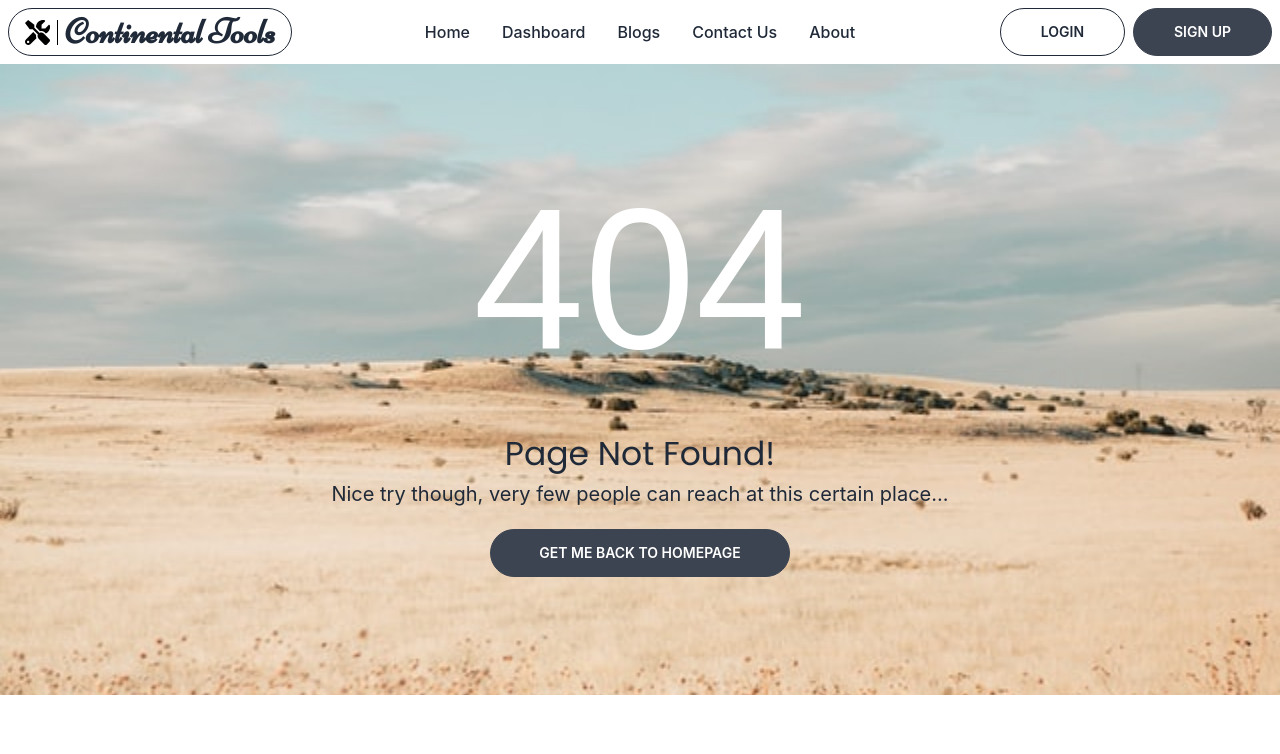
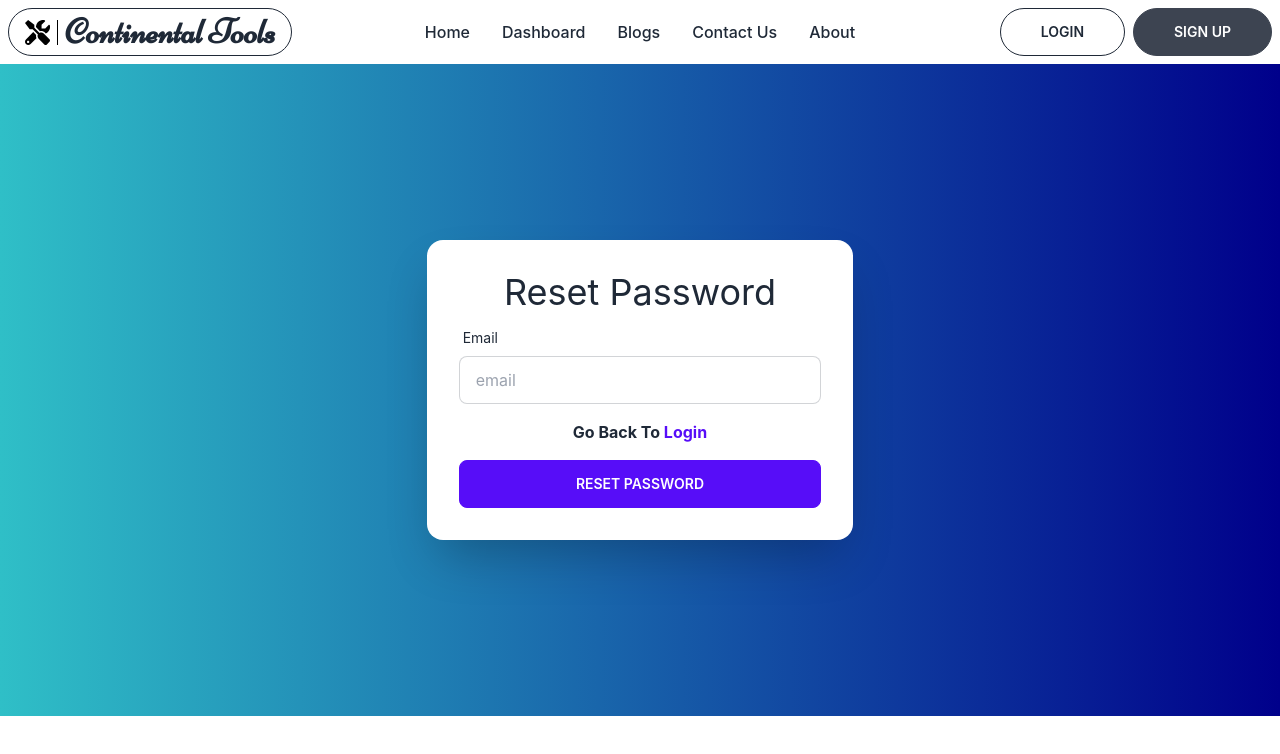
Before and after one commit to SajidJRahman/continental-tools-client-side, a React (Create React App) app: page /reset-password in a window 1280 px wide. Before the commit this address had no page. Shown: the top 754 px of the page. Built offline with nearby package versions, Linux system fonts and the light colour scheme; a web font is replaced by a local one.

Commit message:
added password reset page

```diff
--- a/src/App.js
+++ b/src/App.js
@@ -9,10 +9,13 @@ import About from './Pages/About/About';
 import Login from './Pages/Authentications/Login/Login';
 import SignUp from './Pages/Authentications/SignUp/SignUp';
 import NotFound from './Pages/NotFound/NotFound';
+import ResetPassword from './Pages/Authentications/ResetPassword/ResetPassword';
+import { ToastContainer } from 'react-toastify';
 
 const App = () => {
   return (
     <div>
+      <ToastContainer />
       <Navbar />
       <Routes>
         <Route path='/' element={<Home />} />
@@ -23,6 +26,7 @@ const App = () => {
         <Route path='/about' element={<About />}></Route>
         <Route path='/login' element={<Login />}></Route>
         <Route path='/sign-up' element={<SignUp />}></Route>
+        <Route path='/reset-password' element={<ResetPassword />} />
         <Route path='*' element={<NotFound />} />
       </Routes>
     </div>
--- a/src/Pages/Authentications/Login/Login.js
+++ b/src/Pages/Authentications/Login/Login.js
@@ -8,8 +8,9 @@ import auth from '../../../firebase.init';
 import {
     useSignInWithGoogle,
     useSignInWithGithub,
-    useSignInWithEmailAndPassword
+    useSignInWithEmailAndPassword,
 } from 'react-firebase-hooks/auth';
+import Spinner from '../../Shared/Spinner/Spinner';
 
 const Login = () => {
     const {
@@ -40,7 +41,7 @@ const Login = () => {
     ] = useSignInWithEmailAndPassword(auth);
 
     if (loadingGoogle || loadingGitHub || loading) {
-        console.log(loadingGoogle || loadingGitHub || loading);
+        return <Spinner />;
     }
 
     if (userGoogle || userGitHub || user) {
@@ -63,10 +64,10 @@ const Login = () => {
                     <p className='text-center font-bold my-5'>Social Login</p>
 
                     <div className='flex mx-auto'>
-                        <button onClick={() => signInWithGoogle()} className='btn-social py-3 px-12 lg:px-16 sm:px-12 mr-3 rounded-full flex items-center justify-center'>
+                        <button onClick={() => signInWithGoogle()} className='btn-social py-2 px-12 lg:px-16 sm:px-12 mr-3 rounded-full flex items-center justify-center'>
                             <img width='40px' src={Google} alt="" />
                         </button>
-                        <button onClick={() => signInWithGithub()} className='btn-social py-3 px-12 lg:px-16 sm:px-12 ml-3 rounded-full flex items-center justify-center'>
+                        <button onClick={() => signInWithGithub()} className='btn-social py-2 px-12 lg:px-16 sm:px-12 ml-3 rounded-full flex items-center justify-center'>
                             <img width='40px' src={GitHub} alt="" />
                         </button>
                     </div>
@@ -122,8 +123,10 @@ const Login = () => {
                                 <span className='label-text-alt text-red-500'>{errors.password.message}</span>}
                         </label>
 
-                        <label className="label mx-auto">
-                            <button className="label-text-alt link link-hover">Forgot password?</button>
+                        <label className="label mx-auto py-0">
+                            <Link to='/reset-password'>
+                                <button className="label-text-alt link link-hover">Forgot password?</button>
+                            </Link>
                         </label>
                     </div>
                     <p className='text-center font-bold'>Don't have an account? <Link to='/sign-up' className='text-primary'>Sign Up</Link></p>
--- /dev/null
+++ b/src/Pages/Authentications/ResetPassword/ResetPassword.js
@@ -0,0 +1,88 @@
+import React from 'react';
+import { useSendPasswordResetEmail } from 'react-firebase-hooks/auth';
+import { useForm } from 'react-hook-form';
+import { Link, useNavigate } from 'react-router-dom';
+import { toast } from 'react-toastify';
+import auth from '../../../firebase.init';
+import Spinner from '../../Shared/Spinner/Spinner';
+import './ResetPassword.css';
+
+const ResetPassword = () => {
+    const navigate = useNavigate();
+
+    const {
+        register,
+        handleSubmit,
+        reset,
+        formState: { errors }
+    } = useForm();
+
+    const [
+        sendPasswordResetEmail,
+        sendingReset,
+        errorReset
+    ] = useSendPasswordResetEmail(auth);
+
+    if (sendingReset) {
+        return <Spinner />
+    }
+
+    if (errorReset) {
+        alert(errorReset.message);
+    }
+
+    const onSubmit = async data => {
+        await sendPasswordResetEmail(data.email);
+        toast.success('Reset link sent!', {
+            position: "top-center",
+            autoClose: 3000,
+            hideProgressBar: false,
+            closeOnClick: true,
+            pauseOnHover: true,
+            draggable: true,
+            progress: undefined,
+        });
+        reset();
+        navigate('/login');
+    }
+
+    return (
+        <div className="hero py-44 bg-gradient-to-r from-[#2fbfc7] to-[#00008b]">
+            <div className="card w-80 lg:w-2/6 sm:w-3/5 shadow-2xl bg-base-100">
+                <div className="card-body">
+                    <h1 className='text-center text-3xl lg:text-4xl'>Reset Password</h1>
+
+                    <div className="form-control">
+                        <label className="label">
+                            <span className="label-text">Email</span>
+                        </label>
+                        <input type="email" {...register('email', {
+                            required: {
+                                value: true,
+                                message: 'Please, enter an email address!'
+                            },
+                            pattern: {
+                                value: /[a-z0-9]+@[a-z]+\.[a-z]{2,3}/,
+                                message: 'Please, provide a valid email address!'
+                            }
+                        })} placeholder="email" className="input input-bordered" />
+
+                        <label className='label pb-0'>
+                            {errors.email?.type === 'required' &&
+                                <span className='label-text-alt text-red-500'>{errors.email.message}</span>}
+                            {errors.email?.type === 'pattern' &&
+                                <span className='label-text-alt text-red-500'>{errors.email.message}</span>}
+                        </label>
+                    </div>
+
+                    <p className='text-center font-bold'>Go Back To <Link to='/login' className='text-primary'>Login</Link></p>
+                    <div className="form-control mt-2">
+                        <button onClick={handleSubmit(onSubmit)} className="btn btn-primary">Reset Password</button>
+                    </div>
+                </div>
+            </div>
+        </div>
+    );
+};
+
+export default ResetPassword;
--- a/src/Pages/Authentications/SignUp/SignUp.js
+++ b/src/Pages/Authentications/SignUp/SignUp.js
@@ -72,10 +72,10 @@ const SignUp = () => {
                     <p className='text-center font-bold my-5'>Social Sign Up</p>
 
                     <div className='flex mx-auto'>
-                        <button onClick={() => signInWithGoogle()} className='btn-social py-3 px-12 lg:px-16 sm:px-12 mr-3 rounded-full flex items-center justify-center'>
+                        <button onClick={() => signInWithGoogle()} className='btn-social py-2 px-12 lg:px-16 sm:px-12 mr-3 rounded-full flex items-center justify-center'>
                             <img width='40px' src={Google} alt="" />
                         </button>
-                        <button onClick={() => signInWithGithub()} className='btn-social py-3 px-12 lg:px-16 sm:px-12 ml-3 rounded-full flex items-center justify-center'>
+                        <button onClick={() => signInWithGithub()} className='btn-social py-2 px-12 lg:px-16 sm:px-12 ml-3 rounded-full flex items-center justify-center'>
                             <img width='40px' src={GitHub} alt="" />
                         </button>
                     </div>
--- a/src/Pages/Shared/Spinner/Spinner.js
+++ b/src/Pages/Shared/Spinner/Spinner.js
@@ -3,8 +3,11 @@ import './Spinner.css';
 
 const Spinner = () => {
     return (
-        <div>
-
+        <div class="text-center py-64">
+            <svg role="status" class="inline w-14 h-14 mr-2 text-gray-100 animate-spin dark:text-gray-300 fill-blue-600" viewBox="0 0 100 101" fill="none" xmlns="http://www.w3.org/2000/svg">
+                <path d="M100 50.5908C100 78.2051 77.6142 100.591 50 100.591C22.3858 100.591 0 78.2051 0 50.5908C0 22.9766 22.3858 0.59082 50 0.59082C77.6142 0.59082 100 22.9766 100 50.5908ZM9.08144 50.5908C9.08144 73.1895 27.4013 91.5094 50 91.5094C72.5987 91.5094 90.9186 73.1895 90.9186 50.5908C90.9186 27.9921 72.5987 9.67226 50 9.67226C27.4013 9.67226 9.08144 27.9921 9.08144 50.5908Z" fill="currentColor" />
+                <path d="M93.9676 39.0409C96.393 38.4038 97.8624 35.9116 97.0079 33.5539C95.2932 28.8227 92.871 24.3692 89.8167 20.348C85.8452 15.1192 80.8826 10.7238 75.2124 7.41289C69.5422 4.10194 63.2754 1.94025 56.7698 1.05124C51.7666 0.367541 46.6976 0.446843 41.7345 1.27873C39.2613 1.69328 37.813 4.19778 38.4501 6.62326C39.0873 9.04874 41.5694 10.4717 44.0505 10.1071C47.8511 9.54855 51.7191 9.52689 55.5402 10.0491C60.8642 10.7766 65.9928 12.5457 70.6331 15.2552C75.2735 17.9648 79.3347 21.5619 82.5849 25.841C84.9175 28.9121 86.7997 32.2913 88.1811 35.8758C89.083 38.2158 91.5421 39.6781 93.9676 39.0409Z" fill="currentFill" />
+            </svg>
         </div>
     );
 };
```
Also changed, not shown: src/Pages/Authentications/ResetPassword/ResetPassword.css (added), src/Pages/Blogs/Blogs.js (line endings or trailing spaces).
